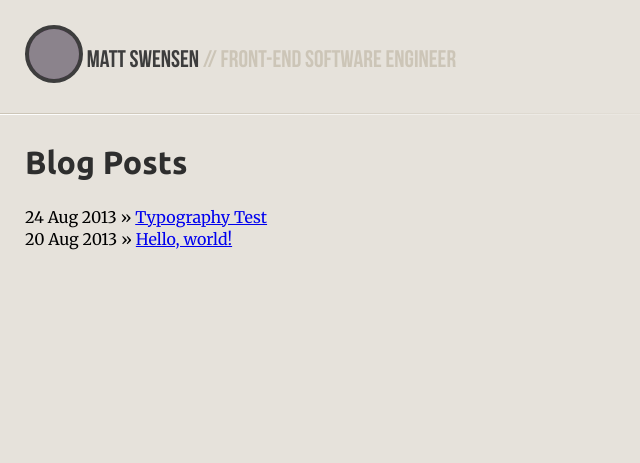
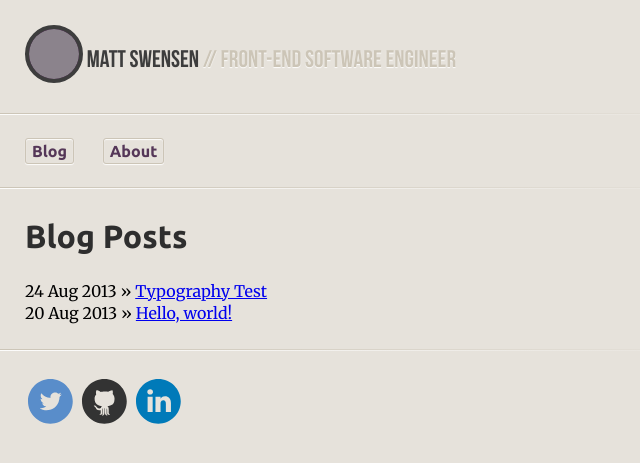
Before and after one commit to mjswensen/mjswensen.com, a Jekyll site: the page built from index.html, in a window 1280 px wide. Shown: the top 463 px of the page, without its empty margins (0-640 px from the left). Built offline with Jekyll 4.4.1, drawn with Linux system fonts in a browser that asks for light colours; Markdown is read by kramdown in place of the engine named in the settings; grey boxes are pictures that could not be loaded.

Commit message:
Some progress on nav and footer.

```diff
--- /dev/null
+++ b/_includes/footer.html
@@ -0,0 +1,7 @@
+<footer>
+  <div>
+    <a href="#"><img src="/css/twitter.svg" alt="Twitter"></a>
+    <a href="#"><img src="/css/github.svg" alt="Github"></a>
+    <a href="#"><img src="/css/linkedin.svg" alt="LinkedIn"></a>
+  </div>
+</footer>
--- a/_includes/header.html
+++ b/_includes/header.html
@@ -5,5 +5,3 @@
   <span class="name">Matt Swensen</span>
   <span class="about">// Front-end software engineer</span>
 </header>
-<hr class="top">
-<hr class="bottom">
--- /dev/null
+++ b/_includes/navigation.html
@@ -0,0 +1,4 @@
+<nav>
+  <a href="#">Blog</a>
+  <a href="#">About</a>
+</nav>
--- a/_layouts/default.html
+++ b/_layouts/default.html
@@ -8,8 +8,16 @@
   </head>
   <body>
     {% include header.html %}
+    <hr class="top">
+    <hr class="bottom">
+    {% include navigation.html %}
+    <hr class="top">
+    <hr class="bottom">
     <section class="fixed">
       {{ content }}
     </section>
+    <hr class="top">
+    <hr class="bottom">
+    {% include footer.html %}
   </body>
 </html>
--- a/_styles/_header.sass
+++ b/_styles/_header.sass
@@ -13,6 +13,7 @@ header
     img
       width: $gravatar-dimension
       height: $gravatar-dimension
+      border-radius: ($gravatar-dimension / 2)
       opacity: 0.75
       -webkit-transition: opacity 0.2s ease
       transition: opacity 0.2s ease
@@ -27,3 +28,4 @@ header
     color: $dark-gray
   .about
     color: $light-gray
+    text-shadow: 0 1px 1px $opaque-white
--- a/_styles/_main.sass
+++ b/_styles/_main.sass
@@ -11,4 +11,4 @@ hr
     background-image: -webkit-linear-gradient(left, $light-gray, transparent)
   &.bottom
     margin: 0 0 $space
-    background-image: -webkit-linear-gradient(left, white, transparent)
+    background-image: -webkit-linear-gradient(left, $opaque-white, transparent)
--- a/_styles/_typography.sass
+++ b/_styles/_typography.sass
@@ -64,12 +64,12 @@ h3
 
 h1, h2, h3
   margin: 0 0 ($base-line-height)
-  // margin: ($base-line-height / 2) 0
   color: $darker-gray
   small
     @include sans
-    // TODO
-    color: $dark-gray
+    font-size: ($proportion * 100%)
+    color: $light-gray
+    text-shadow: 0 1px 1px $opaque-white
 
 p
   margin: 0 0 ($base-line-height)
--- a/_styles/styles.sass
+++ b/_styles/styles.sass
@@ -5,3 +5,5 @@
 
 @import "_main"
 @import "_header"
+@import "_navigation"
+@import "_footer"
--- a/css/styles.css
+++ b/css/styles.css
@@ -86,7 +86,9 @@ h1, h2, h3 {
     font-family: "Ubuntu", sans-serif;
     font-weight: 400;
     font-style: normal;
-    color: #3d3d3d; }
+    font-size: 75%;
+    color: #ccc5b7;
+    text-shadow: 0 1px 1px rgba(255, 255, 255, 0.9); }
 
 p {
   margin: 0 0 22px;
@@ -105,7 +107,7 @@ hr {
     background-image: -webkit-linear-gradient(left, #ccc5b7, transparent); }
   hr.bottom {
     margin: 0 0 25px;
-    background-image: -webkit-linear-gradient(left, white, transparent); }
+    background-image: -webkit-linear-gradient(left, rgba(255, 255, 255, 0.9), transparent); }
 
 header {
   width: 100%;
@@ -124,6 +126,7 @@ header {
     header .gravatar img {
       width: 50px;
       height: 50px;
+      border-radius: 25px;
       opacity: 0.75;
       -webkit-transition: opacity 0.2s ease;
       transition: opacity 0.2s ease; }
@@ -139,4 +142,38 @@ header {
   header .name {
     color: #3d3d3d; }
   header .about {
-    color: #ccc5b7; }
+    color: #ccc5b7;
+    text-shadow: 0 1px 1px rgba(255, 255, 255, 0.9); }
+
+nav {
+  width: 100%;
+  max-width: 700px;
+  margin: 25px; }
+  nav a {
+    font-family: "Ubuntu", sans-serif;
+    font-weight: 700;
+    font-style: normal;
+    color: #553758;
+    text-decoration: none;
+    margin-right: 25px;
+    padding: 3px 6px;
+    border-radius: 3px;
+    box-shadow: 0 1px 1px rgba(255, 255, 255, 0.9), inset 0 1px 1px rgba(255, 255, 255, 0.9);
+    border: 1px solid #ccc5b7;
+    -webkit-transition: background-color 0.2s ease;
+    transition: background-color 0.05s ease; }
+    nav a:last-child {
+      margin-right: 0; }
+    nav a:hover {
+      background-color: rgba(255, 255, 255, 0.5); }
+    nav a:active, nav a.current {
+      background-color: #ccc5b7;
+      box-shadow: 0 1px 1px rgba(255, 255, 255, 0.9); }
+
+footer div {
+  width: 100%;
+  max-width: 700px;
+  margin: 25px; }
+  footer div a img {
+    width: 50px;
+    height: 50px; }
```
Also changed, not shown: _styles/_footer.sass (added, +7 -0 lines), _styles/_navigation.sass (added, +20 -0 lines), _styles/_variables.sass (+7 -0 lines), css/github.svg (added), css/linkedin.svg (added), css/twitter.svg (added).
